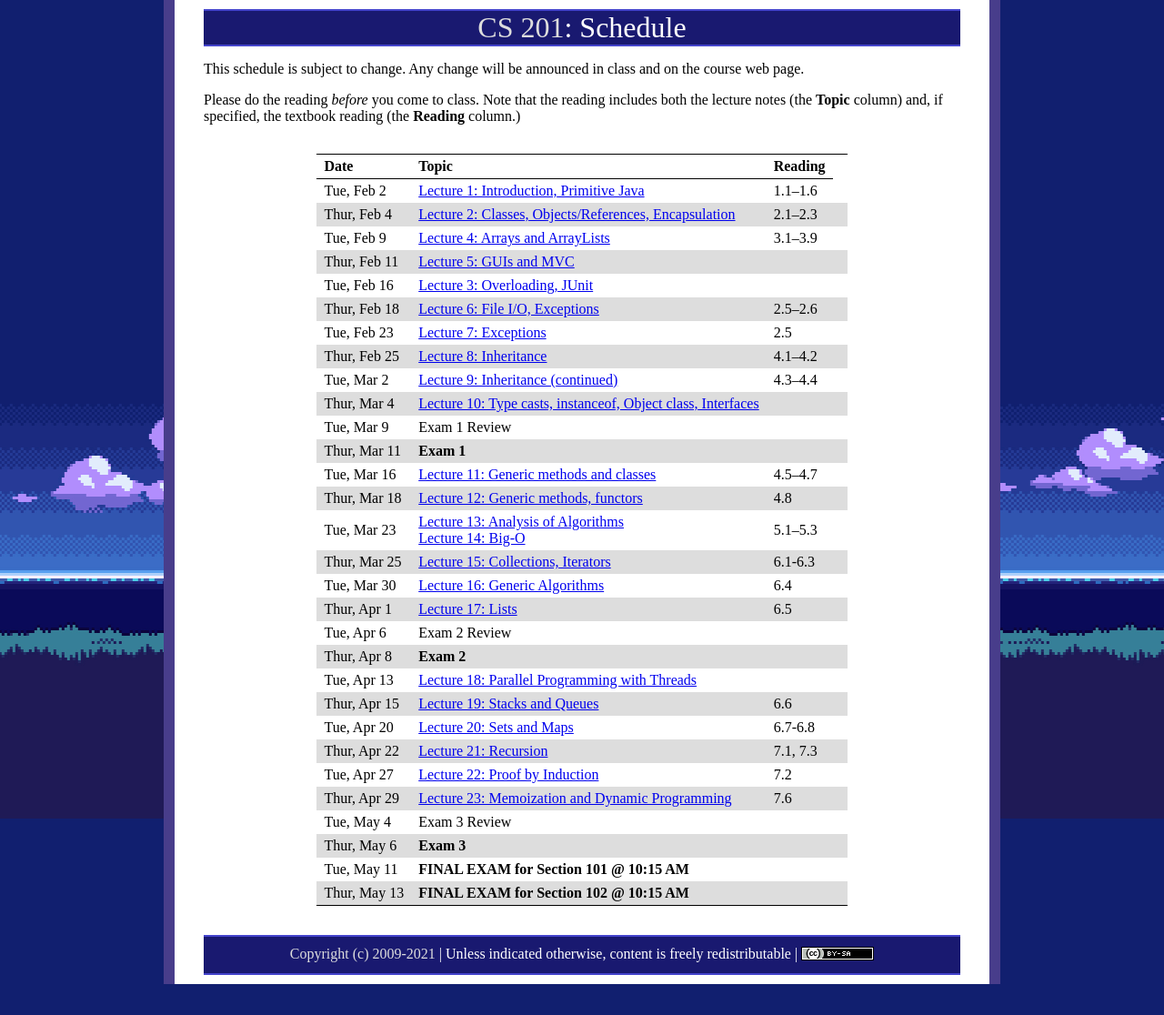
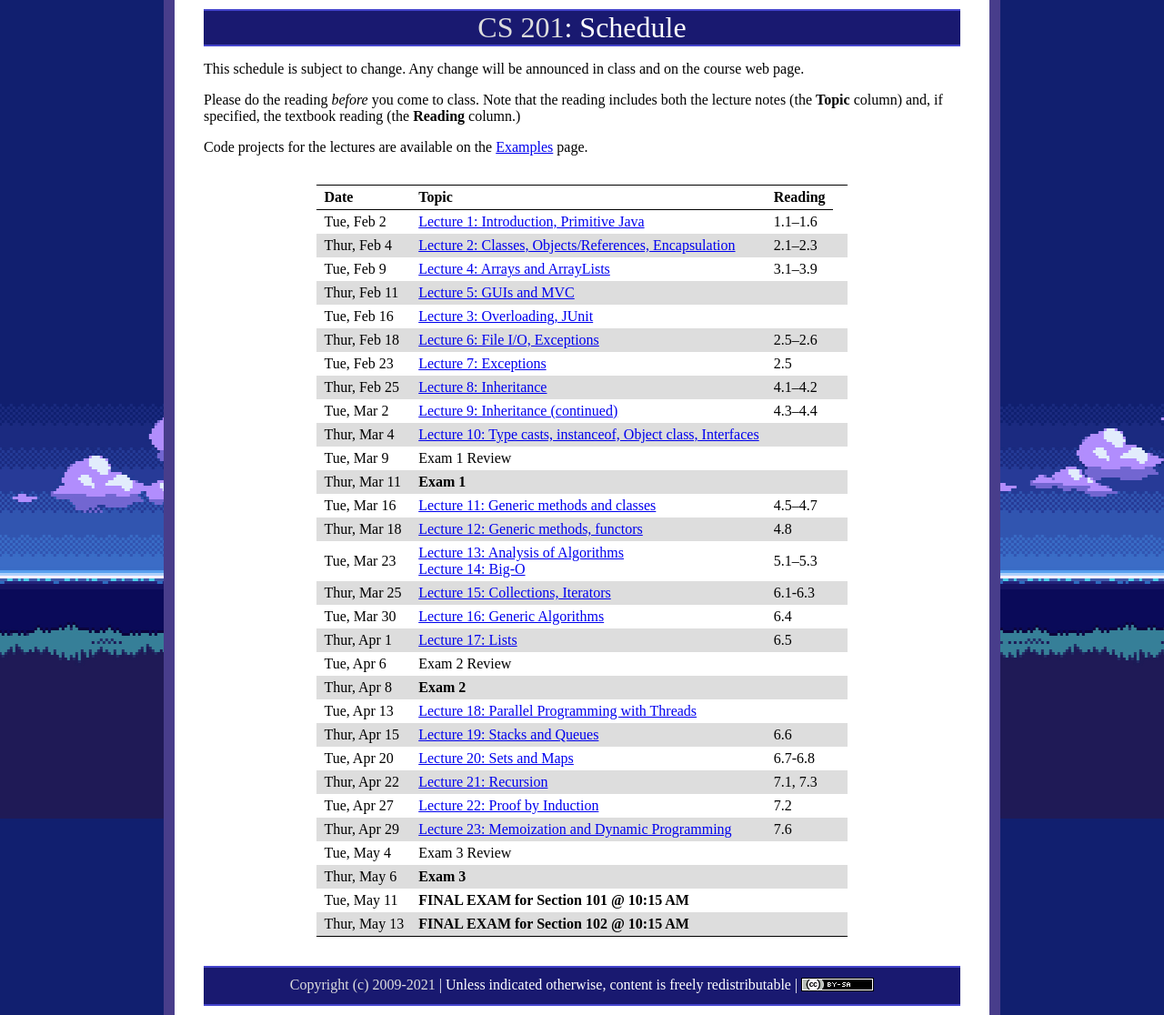
Before and after one commit to ycpcs/cs201-spring2021, a Jekyll site: the page built from schedule.md, in a window 1280 px wide. Shown: the whole page at 91% size. Built offline with Jekyll 4.4.1, drawn with Linux system fonts in a browser that asks for light colours; before the commit the page ends 1082 px from its top, so only the background shows below that.

Commit message:
update schedule
update schedule

```diff
--- a/schedule.md
+++ b/schedule.md
@@ -7,6 +7,8 @@ This schedule is subject to change.  Any change will be announced in class and o
 
 Please do the reading <i>before</i> you come to class.  Note that the reading includes both the lecture notes (the **Topic** column) and, if specified, the textbook reading (the **Reading** column.)
 
+Code projects for the lectures are available on the [Examples](examples/index.html) page.
+
 <script>
 	console.log("Generating calendar!");
 	autogenCalendar({ omitLabs: true, omitFinalExams: false });
```
